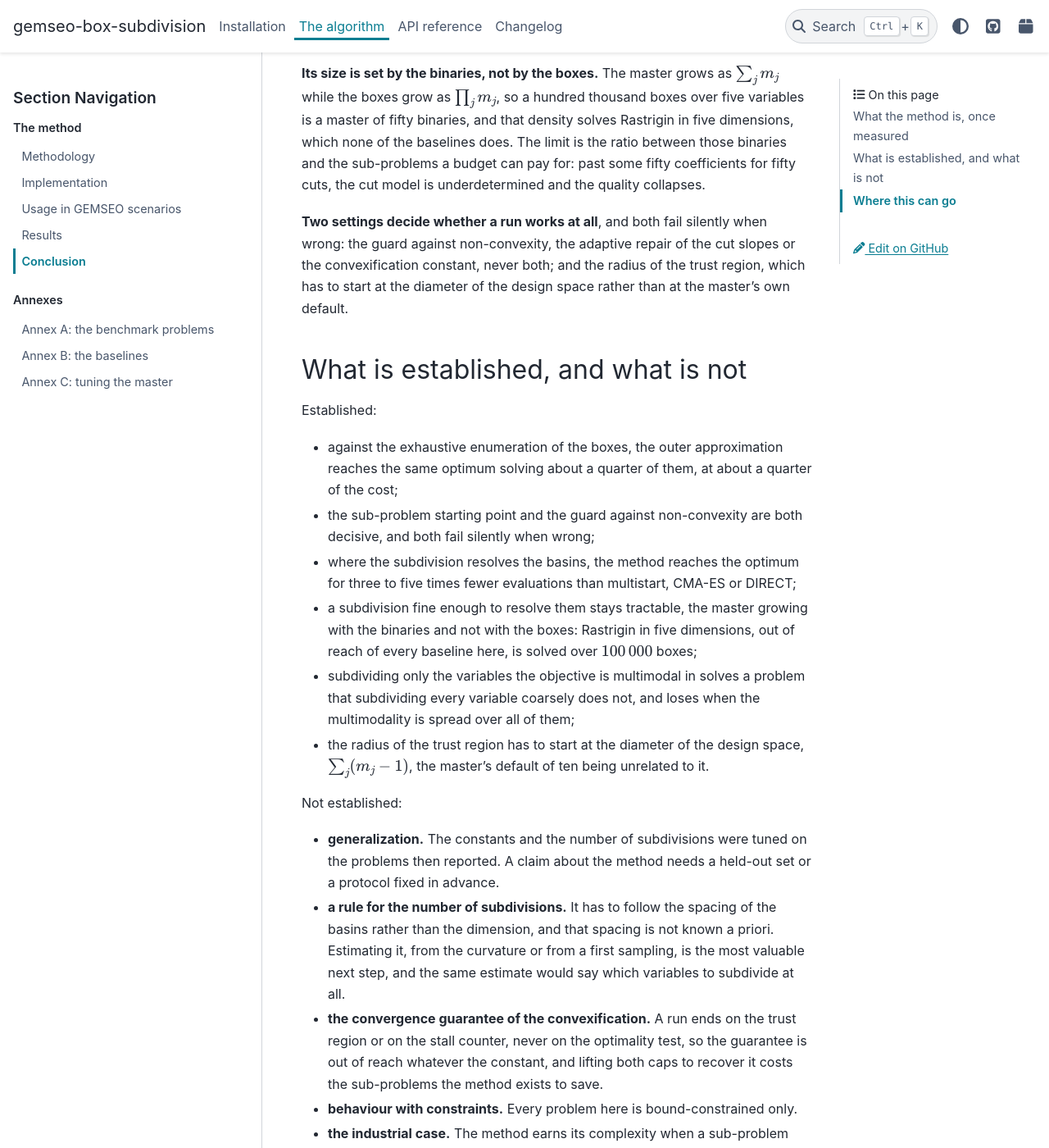
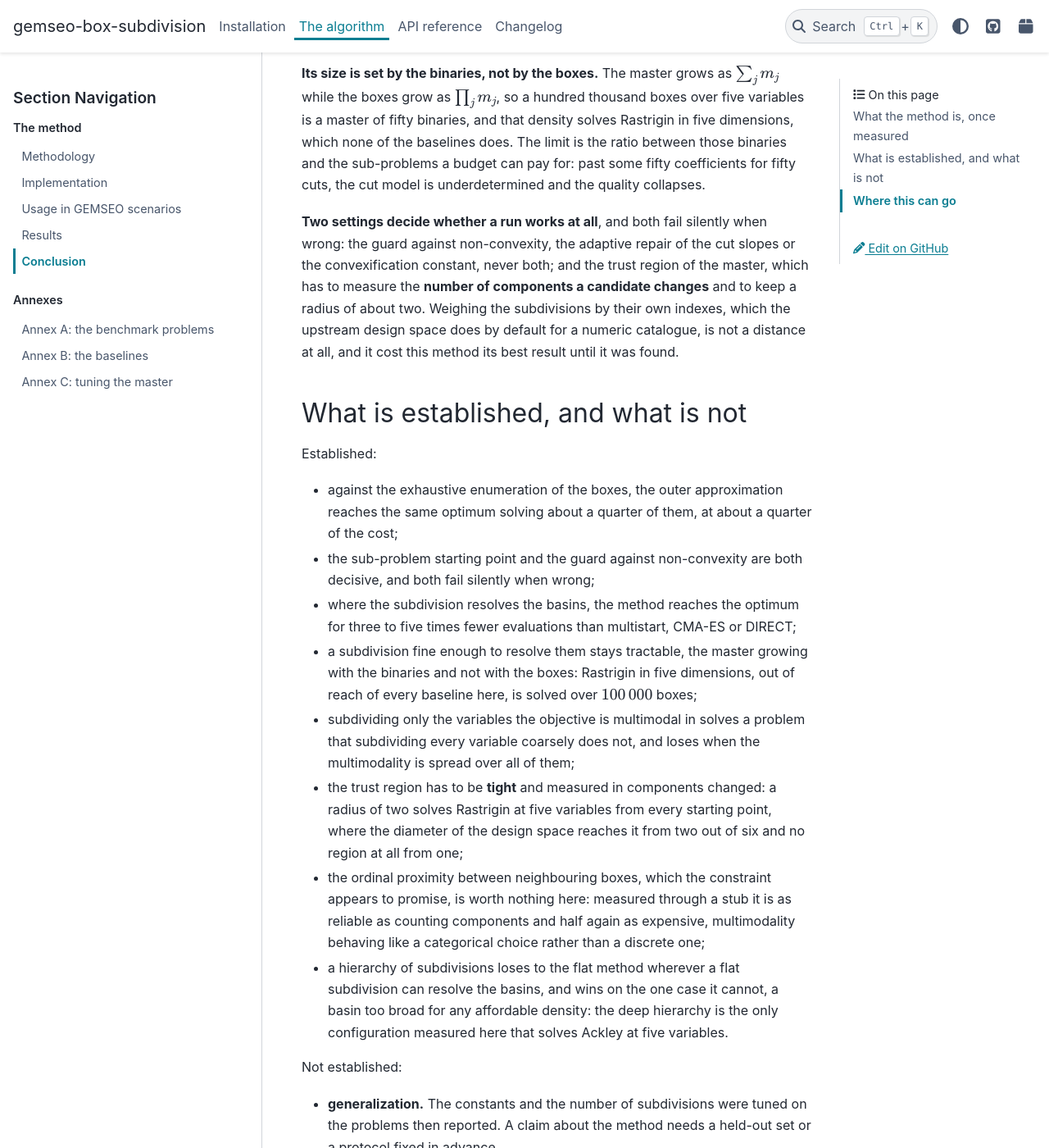
Before and after one commit to SimoneConiglio/Optimization-algorithms, a Sphinx documentation site: the page built from docs/algorithm/conclusion.md, in a window 1280 px wide and 1400 px high, scrolled down 513 px. Shown: the whole window at 82% size. Built offline with Sphinx 7.4.7 and the PyData theme 0.15.4, drawn with Linux system fonts in a browser that asks for light colours; some of the changed text lies outside the part shown.

Commit message:
Carry the corrected measurements into the methodology and conclusion
The density discussion now has a floor and a ceiling and records that refining
past the basins degrades the ranking; the hierarchy section says what the shapes
are actually for, a basin too broad for any affordable density; and the
conclusion replaces the claim that the trust region should start at the diameter
of the design space with the opposite, which is what the corrected metric
measures.

```diff
--- a/docs/algorithm/conclusion.md
+++ b/docs/algorithm/conclusion.md
@@ -33,9 +33,11 @@ quality collapses.
 
 **Two settings decide whether a run works at all**, and both fail silently when
 wrong: the guard against non-convexity, the adaptive repair of the cut slopes or
-the convexification constant, never both; and the radius of the trust region,
-which has to start at the diameter of the design space rather than at the
-master's own default.
+the convexification constant, never both; and the trust region of the master,
+which has to measure the **number of components a candidate changes** and to keep
+a radius of about two. Weighing the subdivisions by their own indexes, which the
+upstream design space does by default for a numeric catalogue, is not a distance
+at all, and it cost this method its best result until it was found.
 
 ## What is established, and what is not
 
@@ -54,8 +56,18 @@ Established:
 - subdividing only the variables the objective is multimodal in solves a problem
   that subdividing every variable coarsely does not, and loses when the
   multimodality is spread over all of them;
-- the radius of the trust region has to start at the diameter of the design
-  space, $\sum_j (m_j - 1)$, the master's default of ten being unrelated to it.
+- the trust region has to be **tight** and measured in components changed: a
+  radius of two solves Rastrigin at five variables from every starting point,
+  where the diameter of the design space reaches it from two out of six and no
+  region at all from one;
+- the ordinal proximity between neighbouring boxes, which the constraint appears
+  to promise, is worth nothing here: measured through a stub it is as reliable
+  as counting components and half again as expensive, multimodality behaving
+  like a categorical choice rather than a discrete one;
+- a hierarchy of subdivisions loses to the flat method wherever a flat
+  subdivision can resolve the basins, and wins on the one case it cannot, a
+  basin too broad for any affordable density: the deep hierarchy is the only
+  configuration measured here that solves Ackley at five variables.
 
 Not established:
 
@@ -63,9 +75,12 @@ Not established:
   the problems then reported. A claim about the method needs a held-out set or a
   protocol fixed in advance.
 - **a rule for the number of subdivisions.** It has to follow the spacing of the
-  basins rather than the dimension, and that spacing is not known a priori.
-  Estimating it, from the curvature or from a first sampling, is the most
-  valuable next step, and the same estimate would say which variables to
+  basins rather than the dimension, and that spacing is not known a priori. The
+  sweep gives a ceiling, the binaries a budget can identify, and a floor, the
+  basins, but no single value serves the four problems: ten subdivisions per
+  variable is the best density for three of them and the worst for the fourth.
+  Estimating the spacing, from the curvature or from a first sampling, is the
+  most valuable next step, and the same estimate would say which variables to
   subdivide at all.
 - **the convergence guarantee of the convexification.** A run ends on the trust
   region or on the stall counter, never on the optimality test, so the guarantee
```
Also changed, not shown: docs/algorithm/methodology.md (+24 -2 lines).
